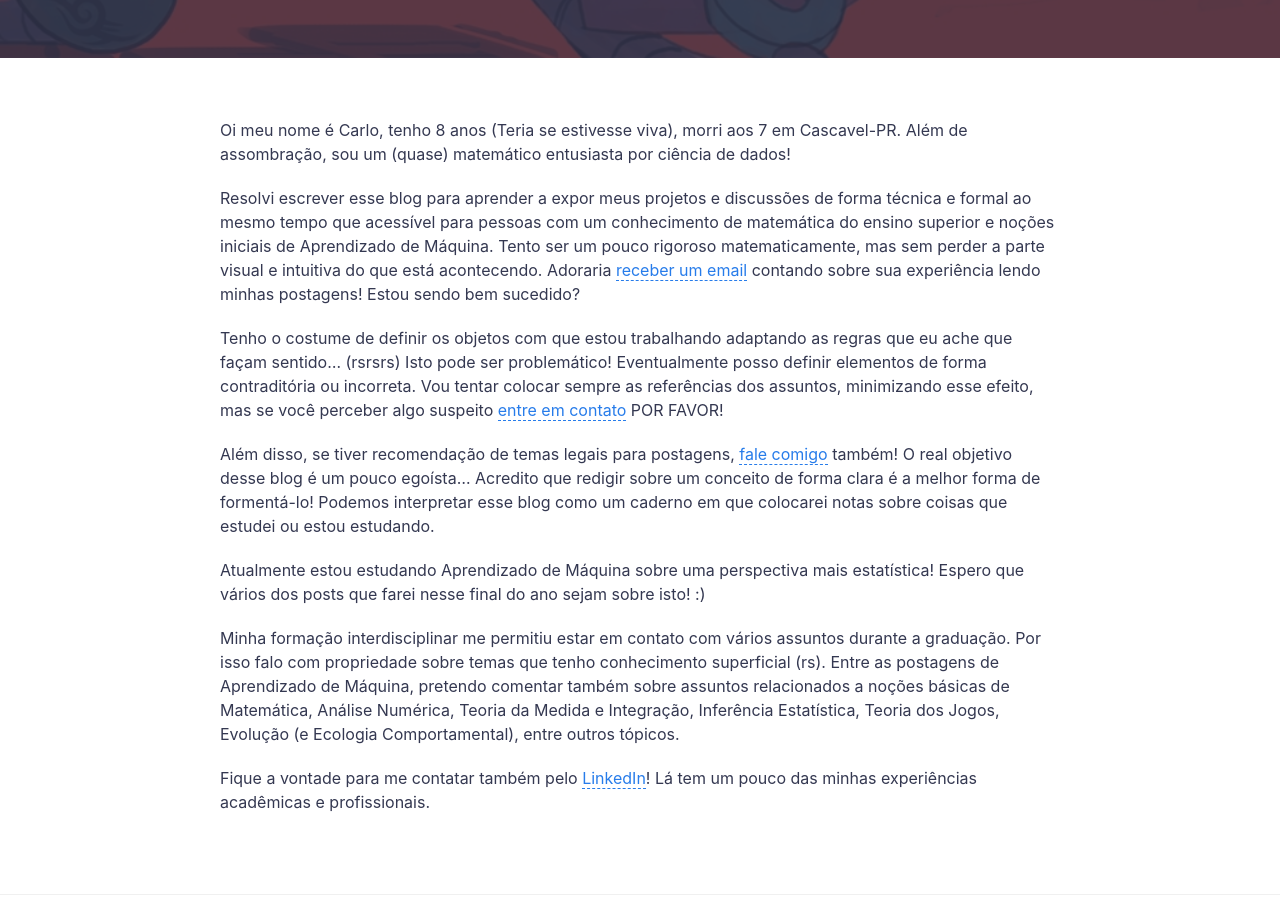
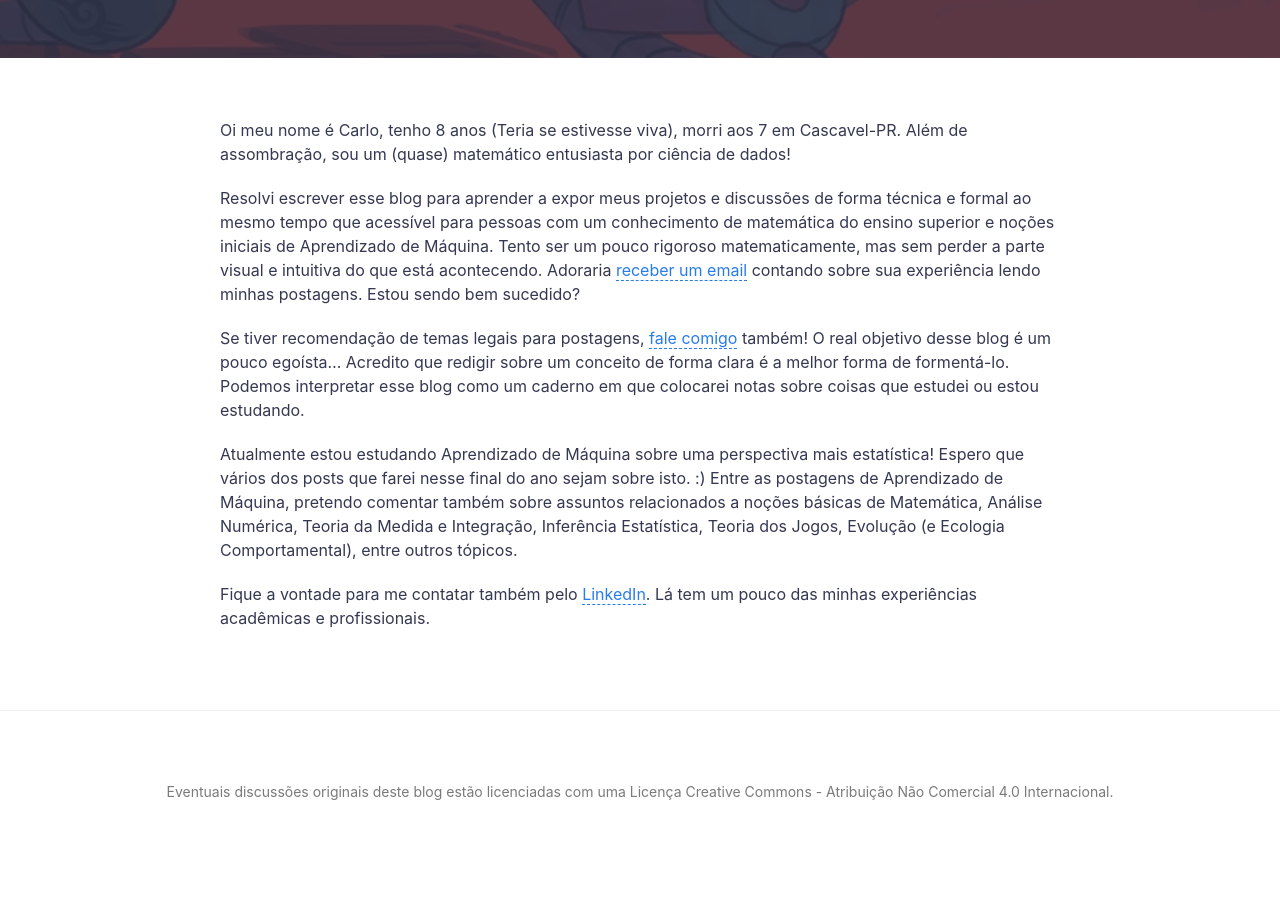
Before and after one commit to vitaliset/vitaliset.github.io, a Jekyll site: the page built from about.md, in a window 1280 px wide and 900 px high, scrolled down 518 px. Built offline with Jekyll 4.4.1, drawn with Linux system fonts in a browser that asks for light colours; after the commit the page ends 1365 px from its top, so only the background shows below that.

Commit message:
Update about.md

```diff
--- a/about.md
+++ b/about.md
@@ -8,18 +8,16 @@ permalink: /sobre/
 
 Oi meu nome é Carlo, tenho 8 anos (Teria se estivesse viva), morri aos 7 em Cascavel-PR. Além de assombração, sou um (quase) matemático entusiasta por ciência de dados!
 
-Resolvi escrever esse blog para aprender a expor meus projetos e discussões de forma técnica e formal ao mesmo tempo que acessível para pessoas com um conhecimento de matemática do ensino superior e noções iniciais de Aprendizado de Máquina. Tento ser um pouco rigoroso matematicamente, mas sem perder a parte visual e intuitiva do que está acontecendo. Adoraria <a href="mailto:carlo_lemos@hotmail.com">receber um email</a> contando sobre sua experiência lendo minhas postagens! Estou sendo bem sucedido?
+Resolvi escrever esse blog para aprender a expor meus projetos e discussões de forma técnica e formal ao mesmo tempo que acessível para pessoas com um conhecimento de matemática do ensino superior e noções iniciais de Aprendizado de Máquina. Tento ser um pouco rigoroso matematicamente, mas sem perder a parte visual e intuitiva do que está acontecendo. Adoraria <a href="mailto:carlo_lemos@hotmail.com">receber um email</a> contando sobre sua experiência lendo minhas postagens. Estou sendo bem sucedido?
 
-Tenho o costume de definir os objetos com que estou trabalhando adaptando as regras que eu ache que façam sentido... (rsrsrs) Isto pode ser problemático! Eventualmente posso definir elementos de forma contraditória ou incorreta. Vou tentar colocar sempre as referências dos assuntos, minimizando esse efeito, mas se você perceber algo suspeito <a href="mailto:carlo_lemos@hotmail.com">entre em contato</a> POR FAVOR!
+Se tiver recomendação de temas legais para postagens, <a href="mailto:carlo_lemos@hotmail.com">fale comigo</a> também! O real objetivo desse blog é um pouco egoísta... Acredito que redigir sobre um conceito de forma clara é a melhor forma de formentá-lo. Podemos interpretar esse blog como um caderno em que colocarei notas sobre coisas que estudei ou estou estudando.
 
-Além disso, se tiver recomendação de temas legais para postagens, <a href="mailto:carlo_lemos@hotmail.com">fale comigo</a> também! O real objetivo desse blog é um pouco egoísta... Acredito que redigir sobre um conceito de forma clara é a melhor forma de formentá-lo! Podemos interpretar esse blog como um caderno em que colocarei notas sobre coisas que estudei ou estou estudando.
+Atualmente estou estudando Aprendizado de Máquina sobre uma perspectiva mais estatística! Espero que vários dos posts que farei nesse final do ano sejam sobre isto. :) Entre as postagens de Aprendizado de Máquina, pretendo comentar também sobre assuntos relacionados a noções básicas de Matemática, Análise Numérica, Teoria da Medida e Integração, Inferência Estatística, Teoria dos Jogos, Evolução (e Ecologia Comportamental), entre outros tópicos.
 
-Atualmente estou estudando Aprendizado de Máquina sobre uma perspectiva mais estatística! Espero que vários dos posts que farei nesse final do ano sejam sobre isto! :)
-
-Minha formação interdisciplinar me permitiu estar em contato com vários assuntos durante a graduação. Por isso falo com propriedade sobre temas que tenho conhecimento superficial (rs). Entre as postagens de Aprendizado de Máquina, pretendo comentar também sobre assuntos relacionados a noções básicas de Matemática, Análise Numérica, Teoria da Medida e Integração, Inferência Estatística, Teoria dos Jogos, Evolução (e Ecologia Comportamental), entre outros tópicos.
-
-Fique a vontade para me contatar também pelo [LinkedIn](https://www.linkedin.com/in/carlo-lemos-946592188)! Lá tem um pouco das minhas experiências acadêmicas e profissionais.
+Fique a vontade para me contatar também pelo [LinkedIn](https://www.linkedin.com/in/carlo-lemos-946592188). Lá tem um pouco das minhas experiências acadêmicas e profissionais.
 
 [comment]: Eu andava de bicicleta Quando não pude desviar de um arame farpado. O pior foi que o dono do lote não quis me ajudar, riu bastante mim após agonizar por 2 horas enroscada no arame eu faleci, através dessa mensagem eu peço que façam com que eu possa descançar em paz. Envie isso para 20 comunidades e minha alma estara sendo salva por você e pelos outros 20 que receberão. Caso não repasse essa mensagem vou visitar-lhe hoje a noite assim vc poderá conhecer o tal arame bem de pertinho. Dia 15 de Julho Mariana resolveu rir dessa mensagem, uma noite depois ela sumiu sem deixar vestigios. O mesmo aconteceu com Kare dia 18 de Outubro. Não Quebre essa corrente por favor, a não ser que queira sentir a minha presença
 
+[comment]: Tenho o costume de definir os objetos com que estou trabalhando adaptando as regras que eu ache que façam sentido... (rsrsrs) Isto pode ser problemático! Eventualmente posso definir elementos de forma contraditória ou incorreta. Vou tentar colocar sempre as referências dos assuntos, minimizando esse efeito, mas se você perceber algo suspeito <a href="mailto:carlo_lemos@hotmail.com">entre em contato</a> POR FAVOR! Minha formação interdisciplinar me permitiu estar em contato com vários assuntos durante a graduação. Por isso falo com propriedade sobre temas que tenho conhecimento superficial (rs).
+
 [comment]: Eu andava de gadriente descendente Quando não pude desviar de um mínimo local. O pior foi que o dono do dataset não quis me ajudar, riu bastante mim após agonizar por 2 horas enroscada no arame eu faleci, através dessa mensagem eu peço que façam com que eu possa descançar em paz. Envie isso para 20 comunidades e minha alma estara sendo salva por você e pelos outros 20 que receberão. Caso não repasse essa mensagem vou visitar-lhe hoje a noite assim vc poderá conhecer o tal arame bem de pertinho. Dia 15 de Julho Mariana resolveu rir dessa mensagem, uma noite depois ela sumiu sem deixar vestigios. O mesmo aconteceu com Kare dia 18 de Outubro. Não Quebre essa corrente por favor, a não ser que queira sentir a minha presença
```
